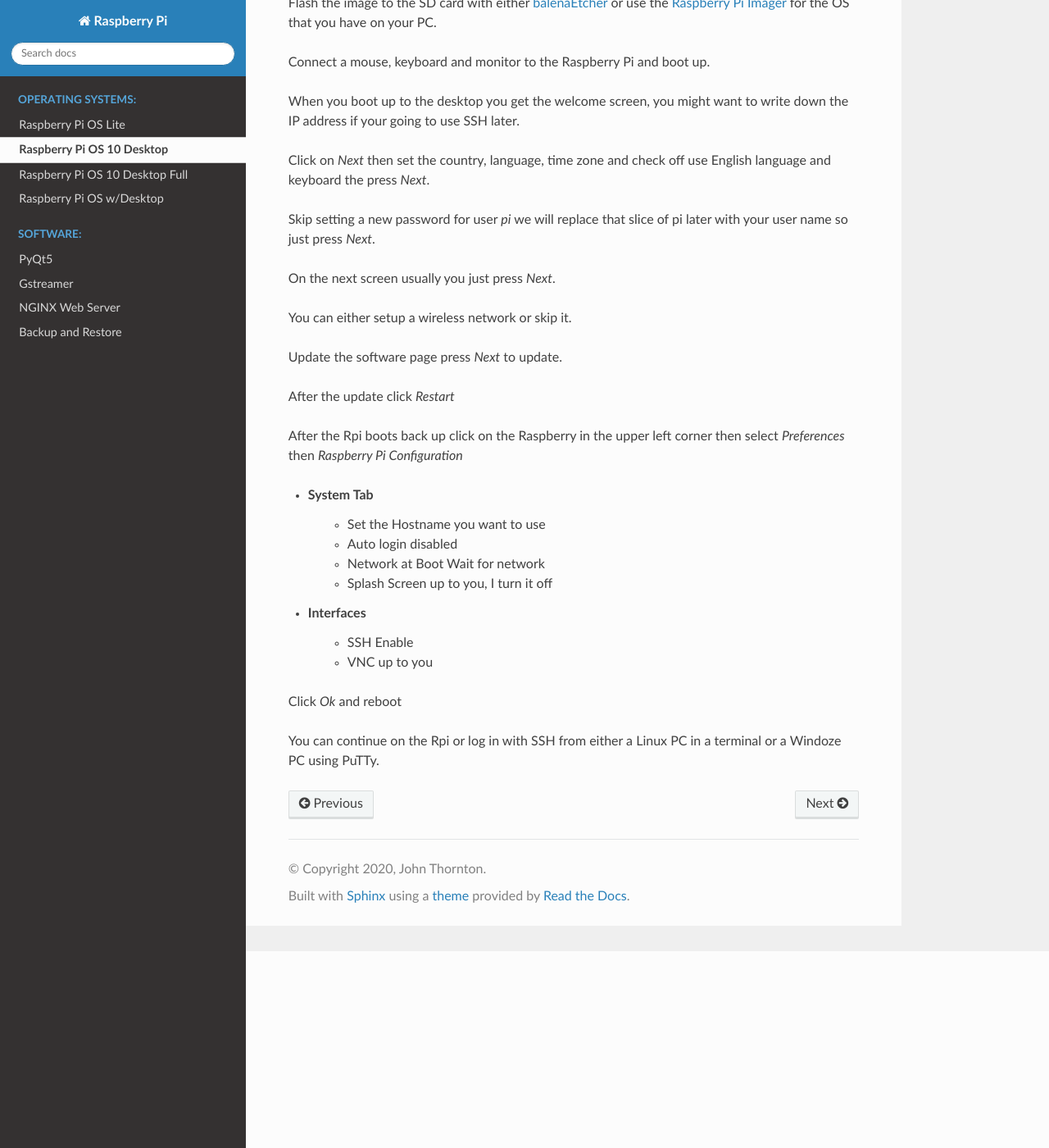
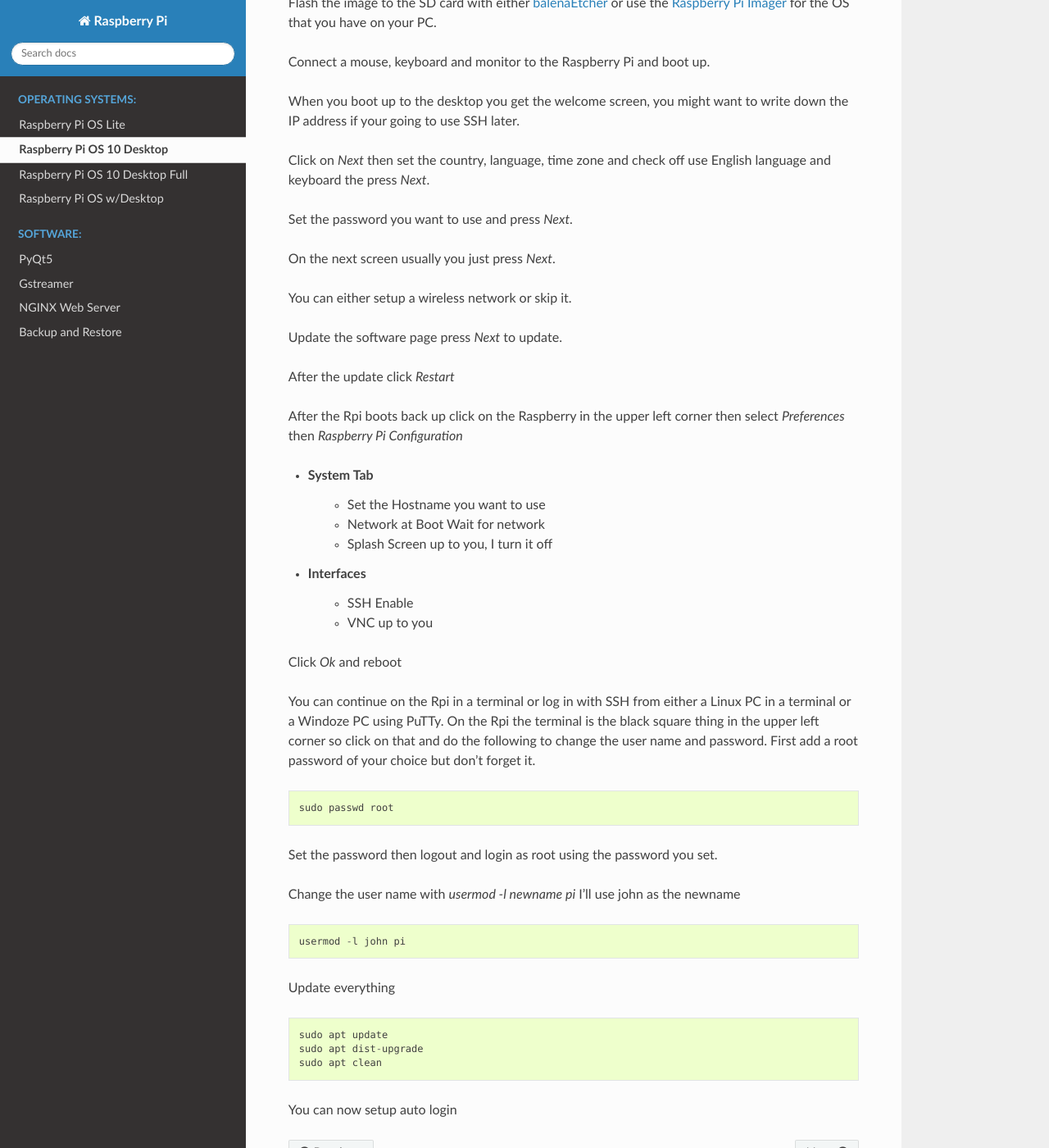
Before and after one commit to jethornton/rpi, a Sphinx documentation site: the page built from docs/source/install-10D.rst, in a window 1280 px wide and 1400 px high, scrolled down 240 px. Shown: the whole window at 82% size. Built offline with Sphinx 7.4.7 and the Read the Docs theme 2.0.0, drawn with Linux system fonts in a browser that asks for light colours.

Commit message:
add content

```diff
--- a/docs/source/install-10D.rst
+++ b/docs/source/install-10D.rst
@@ -19,8 +19,7 @@
 Click on `Next` then set the country, language, time zone and check off
 use English language and keyboard the press `Next`.
 
-Skip setting a new password for user `pi` we will replace that slice of
-pi later with your user name so just press `Next`.
+Set the password you want to use and press `Next`.
 
 On the next screen usually you just press `Next`.
 
@@ -35,7 +34,6 @@
 
 * System Tab
    * Set the Hostname you want to use
-   * Auto login disabled
    * Network at Boot Wait for network
    * Splash Screen up to you, I turn it off
 * Interfaces
@@ -44,5 +42,30 @@
 
 Click `Ok` and reboot
 
-You can continue on the Rpi or log in with SSH from either a Linux PC in
-a terminal or a Windoze PC using PuTTy.
+You can continue on the Rpi in a terminal or log in with SSH from either
+a Linux PC in a terminal or a Windoze PC using PuTTy. On the Rpi the
+terminal is the black square thing in the upper left corner so click on
+that and do the following to change the user name and password. First
+add a root password of your choice but don't forget it.
+::
+
+  sudo passwd root
+
+Set the password then logout and login as root using the password you
+set.
+
+Change the user name with `usermod -l newname pi` I'll use john as the
+newname
+::
+
+  usermod -l john pi
+
+
+Update everything
+::
+
+  sudo apt update
+  sudo apt dist-upgrade
+  sudo apt clean
+
+You can now setup auto login
```
